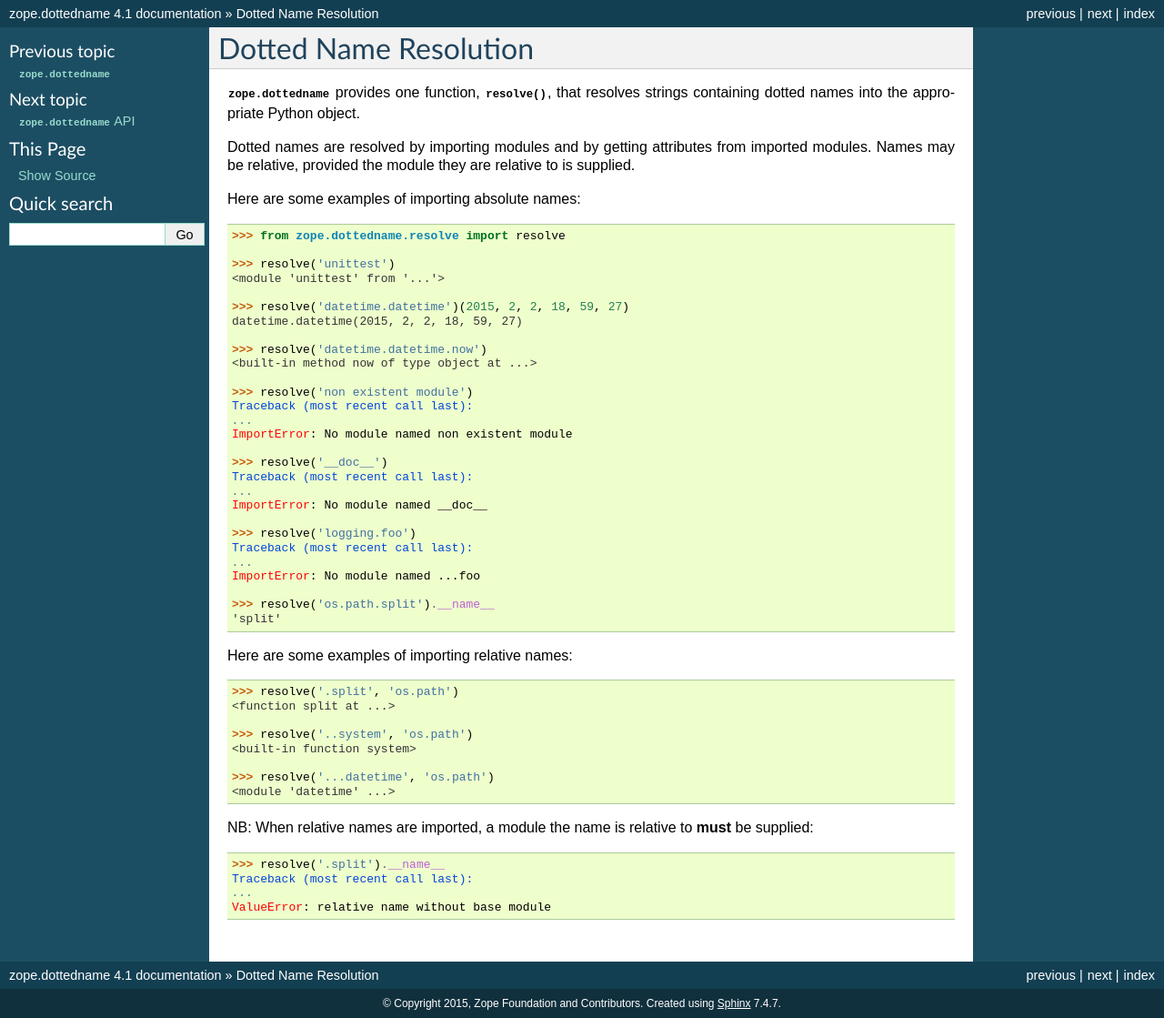
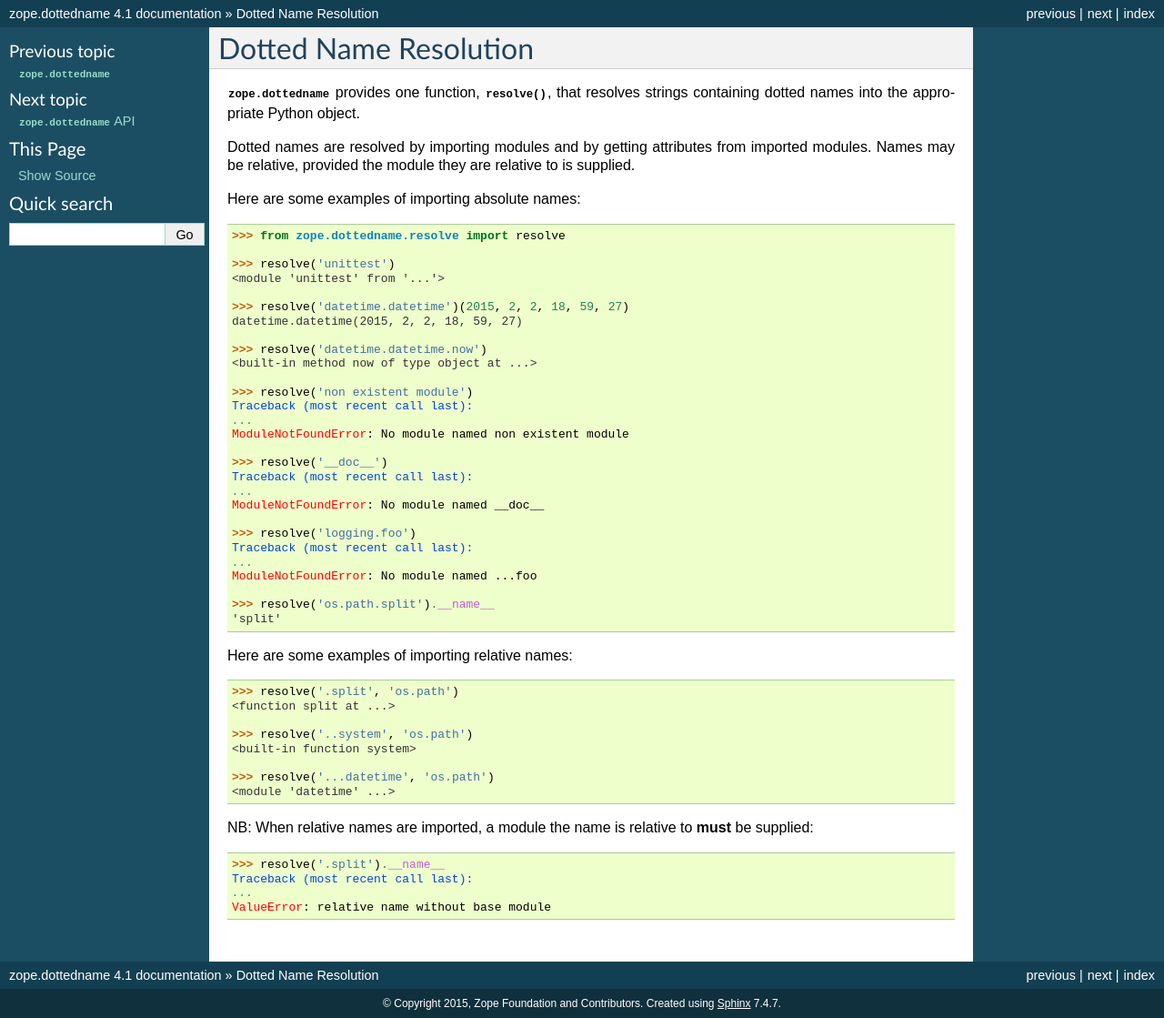
Before and after one commit to zopefoundation/zope.dottedname, a Sphinx documentation site: the page built from docs/narrative.rst, in a window 1280 px wide. Shown: the whole page at 91% size. Built offline with Sphinx 7.4.7, drawn with Linux system fonts in a browser that asks for light colours; some of the changed lines change nothing that is shown.

Commit message:
Fix doctests to be Python 3.6 compatible.
They are only run with this version.

```diff
--- a/docs/narrative.rst
+++ b/docs/narrative.rst
@@ -27,17 +27,17 @@ Here are some examples of importing absolute names:
    >>> resolve('non existent module')
    Traceback (most recent call last):
    ...
-   ImportError: No module named non existent module
+   ModuleNotFoundError: No module named non existent module
 
    >>> resolve('__doc__')
    Traceback (most recent call last):
    ...
-   ImportError: No module named __doc__
+   ModuleNotFoundError: No module named __doc__
 
    >>> resolve('logging.foo')
    Traceback (most recent call last):
    ...
-   ImportError: No module named ...foo
+   ModuleNotFoundError: No module named ...foo
 
    >>> resolve('os.path.split').__name__
    'split'
```
